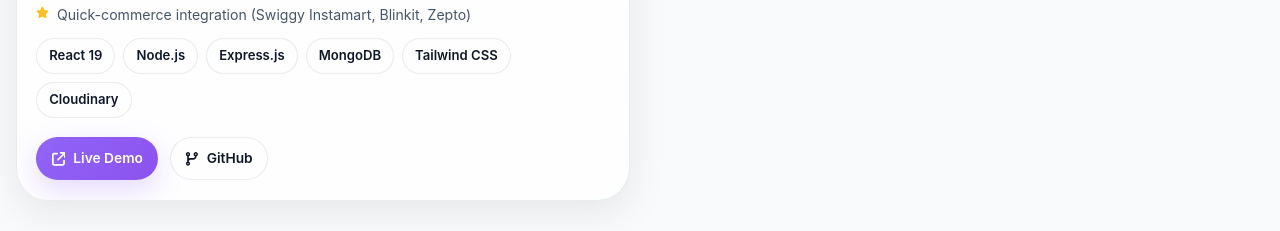
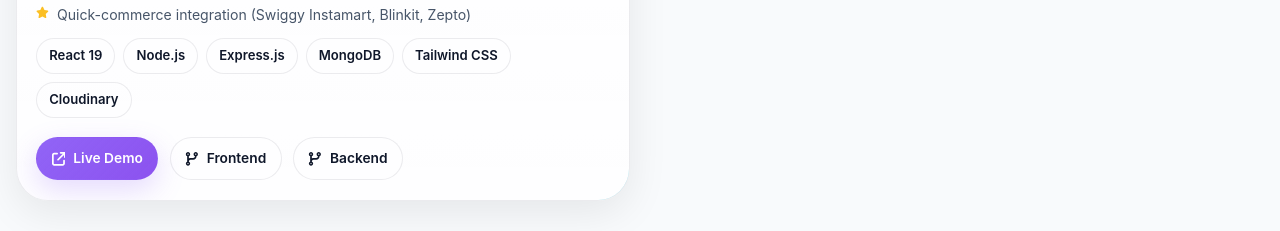
Before and after one commit to saiprasannaworks-droid/believers_portfolio, a React (Vite) app: page / in a window 1280 px wide. Shown: the part 3500-3731 px from the top of the page. Built offline with nearby package versions, Linux system fonts and the light colour scheme; no server answers.

Commit message:
fix: add separate frontend/backend links for Cooking Buddy

```diff
--- a/src/data/projectsData.js
+++ b/src/data/projectsData.js
@@ -132,8 +132,10 @@ const mernProjects = [
     },
     links: {
       live: "https://cookingbuddy.netlify.app/",
-      github:
-        "https://github.com/saiprasannaworks-droid/Cooking_buddy",
+      frontend:
+        "https://github.com/saiprasannaworks-droid/Cooking_buddy/tree/main/client",
+      backend:
+        "https://github.com/saiprasannaworks-droid/Cooking_buddy/tree/main/server",
     },
   },
 ];
```
